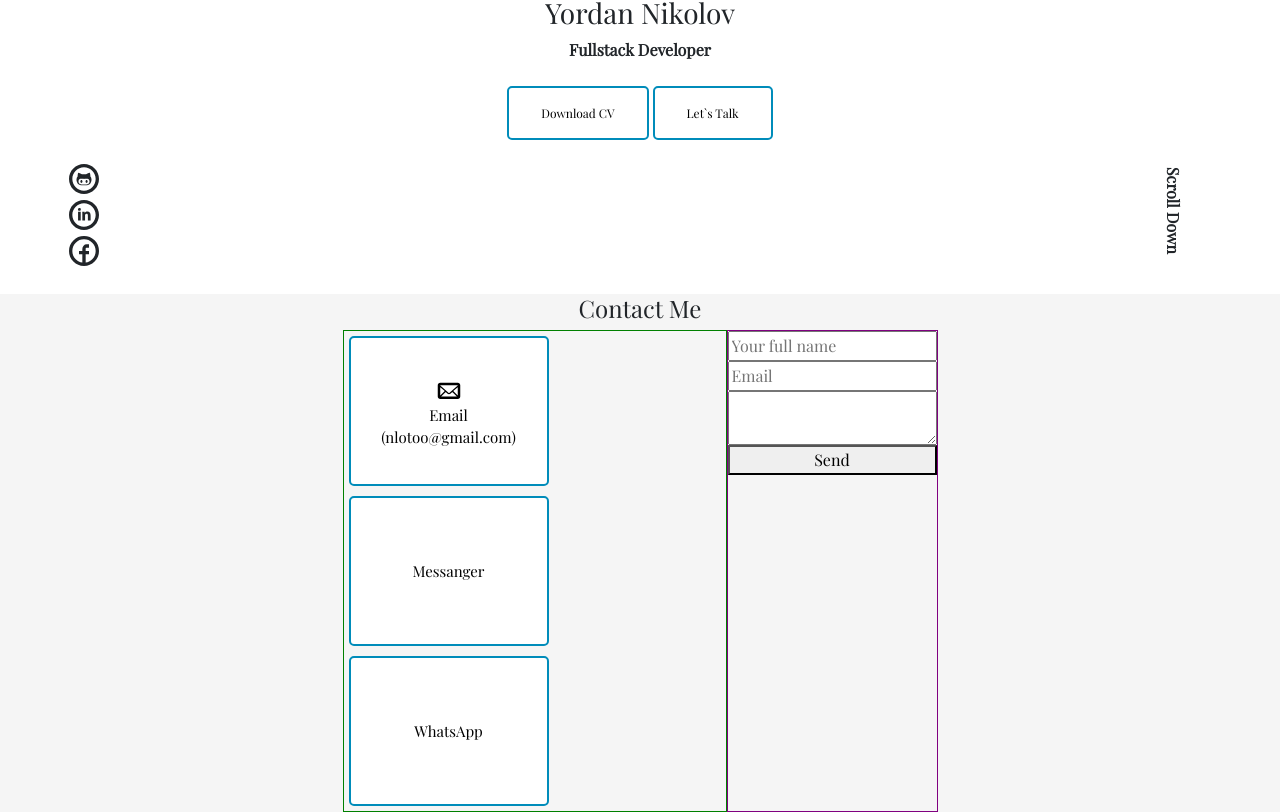
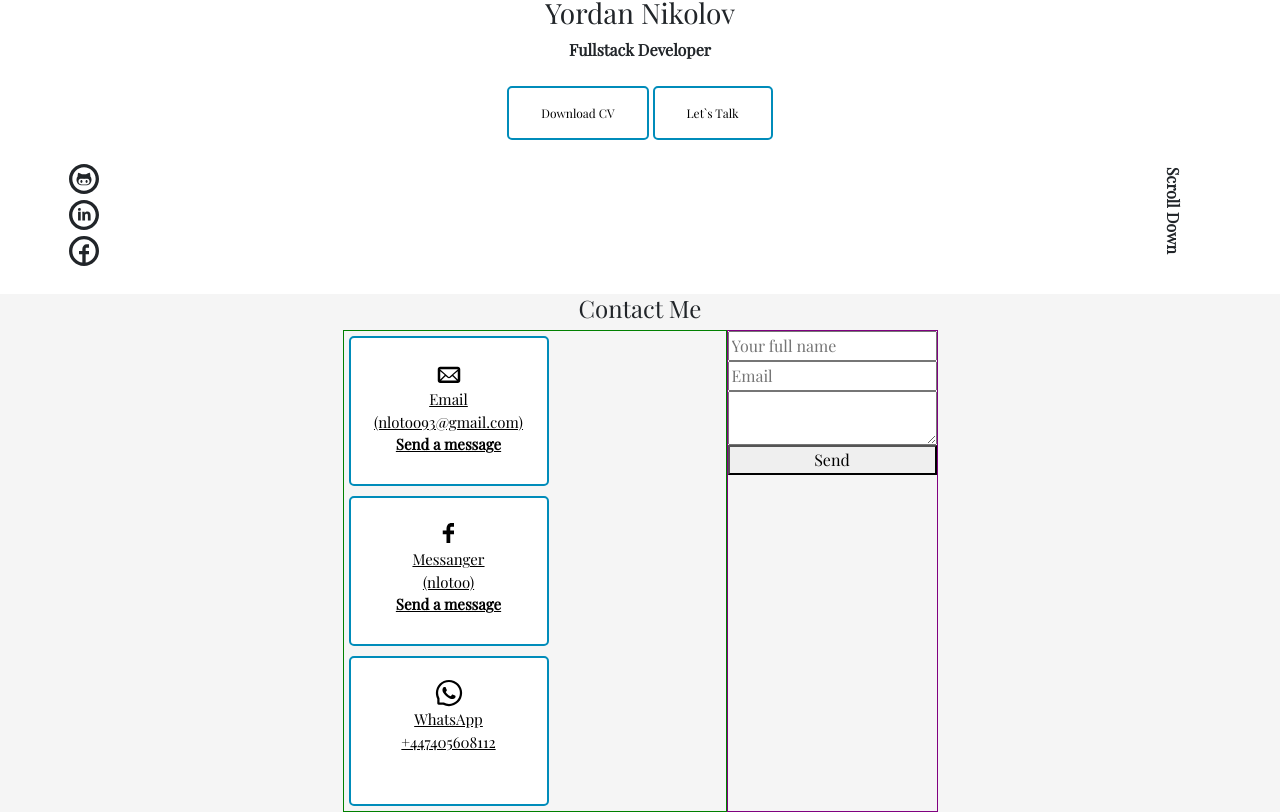
Before and after one commit to nlotoo/portfolio, a React (Create React App) app in the folder client/: page / in a window 1280 px wide. Shown: the part 310-1122 px from the top of the page. Built offline with nearby package versions, Linux system fonts and the light colour scheme.

Commit message:
contact button on contact page updated

```diff
--- a/client/src/Contatct/Contatct.js
+++ b/client/src/Contatct/Contatct.js
@@ -1,4 +1,6 @@
-import { TiMail } from 'react-icons/ti'
+import { TiMail, TiSocialFacebook } from 'react-icons/ti'
+import { AiOutlineWhatsApp } from "react-icons/ai";
+import { Link } from 'react-router-dom'
 import './contatct.css'
 import { ContatctForm } from './cotact-form/ContactForm'
 
@@ -11,14 +13,27 @@ export const Contatct = () => {
 
             <h4 className='heading-contact-page'>Contact Me</h4>
             <div className='contact-page-root'>
-                <div className='contact-me-buttons'>
-                    <button>
-                        <TiMail className='email-icon' /><br/>
-                        Email<br/>
-                        (nlotoo@gmail.com)
-                    </button>
-                    <button>Messanger</button>
-                    <button>WhatsApp</button>
+                <div className='contact-me-a-tag'>
+                    <Link to='#'>
+                        <TiMail className='email-icon' /><br />
+                        Email<br />
+                        (nlotoo93@gmail.com)<br />
+
+                        <strong> Send a message</strong>
+                    </Link>
+                    <Link to='#'>
+                        <TiSocialFacebook className='email-icon' /><br />
+                        Messanger <br />
+                        (nlotoo)<br />
+                        <strong> Send a message</strong>
+
+                    </Link >
+                    <Link to='\web.whatsapp.com/' target="_blank" rel="noopener noreferrer">
+
+                        <AiOutlineWhatsApp className='email-icon' /> <br />
+                        WhatsApp <br />
+                        +447405608112 <br />
+                    </Link>
                 </div>
                 <ContatctForm />
             </div>
--- a/client/src/Contatct/contatct.css
+++ b/client/src/Contatct/contatct.css
@@ -19,7 +19,7 @@ background-color: whitesmoke;
 
 
 
-.contact-me-buttons {
+.contact-me-a-tag {
     border: 1px solid green;
     display: grid;
     width: 30%;
@@ -31,13 +31,14 @@ background-color: whitesmoke;
     font-size: 30px;
 }
 
-.contact-me-buttons button {
+.contact-me-a-tag a {
     background-color: white;
     color: black;
     border: 2px solid #008CBA;
     margin: 5px;
     width: 200px;
     height: 150px;
+    padding-top: 20px;
     text-align: center;
     font-size: 15px;
     transition-duration: 0.4s;
@@ -46,7 +47,7 @@ background-color: whitesmoke;
 
 }
 
-.contact-me-buttons button:hover {
+.contact-me-a-tag a:hover {
     background-color: #008CBA;
     color: white;
 }
```
